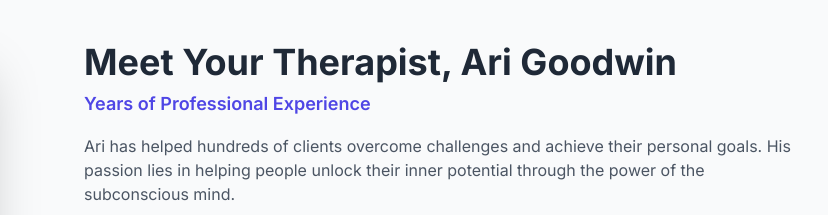
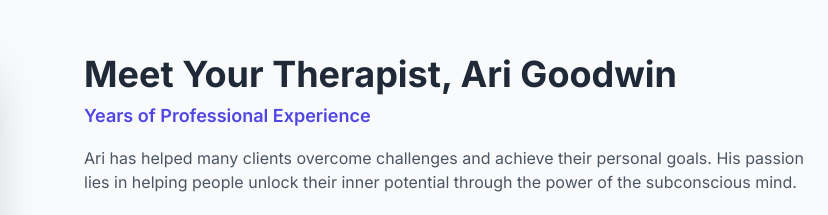
Before and after one commit to goodwinhypno/goodwinhypnotherapy.github.io, a plain HTML site: page index.html in a window 1280 px wide. Shown: the part 1260-1475 px from the top of the page, 452-1280 px from the left. Drawn offline with nearby package versions, Linux system fonts and the light colour scheme; a script that the page names is missing.

Commit message:
Update index.html

```diff
--- a/index.html
+++ b/index.html
@@ -129,7 +129,7 @@
                     <div class="md:col-span-3">
                         <h2 class="text-3xl md:text-4xl font-bold text-gray-800 mb-2">Meet Your Therapist, Ari Goodwin</h2>
                         <p class="text-indigo-600 font-semibold text-lg mb-4">Years of Professional Experience</p>
-                        <p class="text-gray-600 mb-4">Ari has helped hundreds of clients overcome challenges and achieve their personal goals. His passion lies in helping people unlock their inner potential through the power of the subconscious mind.</p>
+                        <p class="text-gray-600 mb-4">Ari has helped many clients overcome challenges and achieve their personal goals. His passion lies in helping people unlock their inner potential through the power of the subconscious mind.</p>
                         <p class="text-gray-600 mb-6">Ari's approach combines traditional hypnotherapy techniques with modern therapeutic methods to create personalized treatment plans. He fosters a safe, comfortable environment where clients can explore their subconscious and make lasting, positive changes.</p>
                         <h4 class="text-xl font-semibold text-gray-800 mb-3">Areas of Specialization</h4>
                         <div class="flex flex-wrap gap-2">
```
